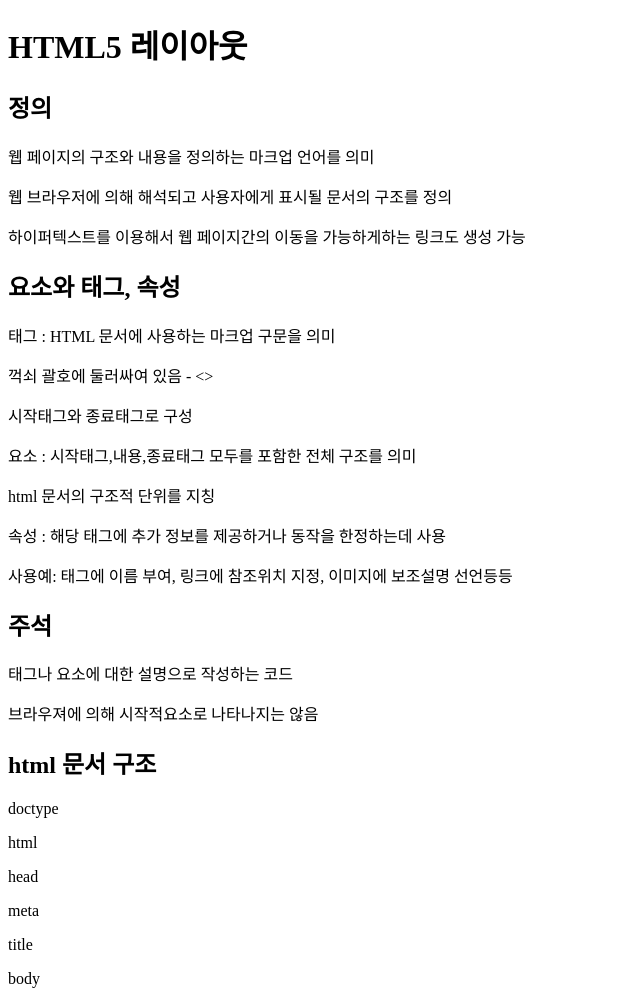
After one commit to hchae31/frontends, a FastAPI app: template views/templates/html/01layout.html in a window 1280 px wide. The commit adds this page. Shown: the whole page, without its empty margins (0-640 px from the left). Run offline with FastAPI, Linux system fonts and the light colour scheme; the template is opened without the code that fills it, so the values that code supplies are empty.

Commit message:
html5 - 태크, 요소, 속성, 문서구조

```diff
--- a/main.py
+++ b/main.py
@@ -12,9 +12,13 @@ templates = Jinja2Templates(directory="views/templates") #jinja2 설정
 
 # 외부 라우트 설정
 app.include_router(sungjuk_router, prefix='/sungjuk')
+
 app.include_router(html_router, prefix='/html')
+
 app.include_router(css_router, prefix='/css')
+
 app.include_router(jscript_router, prefix='/js')
+# app.include_router(emp_router, prefix='/emp')
 
 
 # 인덱스 라우트
--- /dev/null
+++ b/views/templates/html/01layout.html
@@ -0,0 +1,37 @@
+<!DOCTYPE html>
+<html lang="ko">
+<head>
+    <meta charset="UTF-8">
+    <title>HTML5 레이아웃</title>
+</head>
+<body>
+    <h1>HTML5 레이아웃</h1>
+    <h2>정의</h2>
+    <p>웹 페이지의 구조와 내용을 정의하는 마크업 언어를 의미</p>
+    <p>웹 브라우저에 의해 해석되고 사용자에게 표시될 문서의 구조를 정의</p>
+    <p>하이퍼텍스트를 이용해서 웹 페이지간의 이동을 가능하게하는 링크도 생성 가능</p>
+
+    <h2>요소와 태그, 속성</h2>
+    <p>태그 : HTML 문서에 사용하는 마크업 구문을 의미</p>
+    <p>꺽쇠 괄호에 둘러싸여 있음 - <> </p>
+    <p>시작태그와 종료태그로 구성</p>
+    <p>요소 : 시작태그,내용,종료태그 모두를 포함한 전체 구조를 의미</p>
+    <p>html 문서의 구조적 단위를 지칭</p>
+    <p>속성 : 해당 태그에 추가 정보를 제공하거나 동작을 한정하는데 사용</p>
+    <p>사용예: 태그에 이름 부여, 링크에 참조위치 지정, 이미지에 보조설명 선언등등</p>
+
+    <h2>주석</h2>
+    <!-- 이것은 주석입니다! -->
+    <p>태그나 요소에 대한 설명으로 작성하는 코드</p>
+    <p>브라우져에 의해 시작적요소로 나타나지는 않음</p>
+
+    <h2>html 문서 구조</h2>
+    <p>doctype</p>
+    <p>html</p>
+    <p>head</p>
+    <p>meta</p>
+    <p>title</p>
+    <p>body</p>
+
+</body>
+</html>
--- a/views/templates/index.html
+++ b/views/templates/index.html
@@ -6,6 +6,7 @@
 </head>
 <body>
     <h1>Hello, FastAPI</h1>
-    <img src="https://www.doobuying.com/data/item/2307191511361043/789fed71eafe118020824b6e07f76aebaeaa7d17.png">
+    <img src="https://www.doobuying.com/data/item/2307191511361043/789fed71eafe118020824b6e07f76aebaeaa7d17.png"
+         alt="뉴진스 로고">
 </body>
 </html>
```
Also changed, not shown: app/routes/html.py (+9 -1 lines), views/templates/html/index.html (added, +13 -0 lines).
